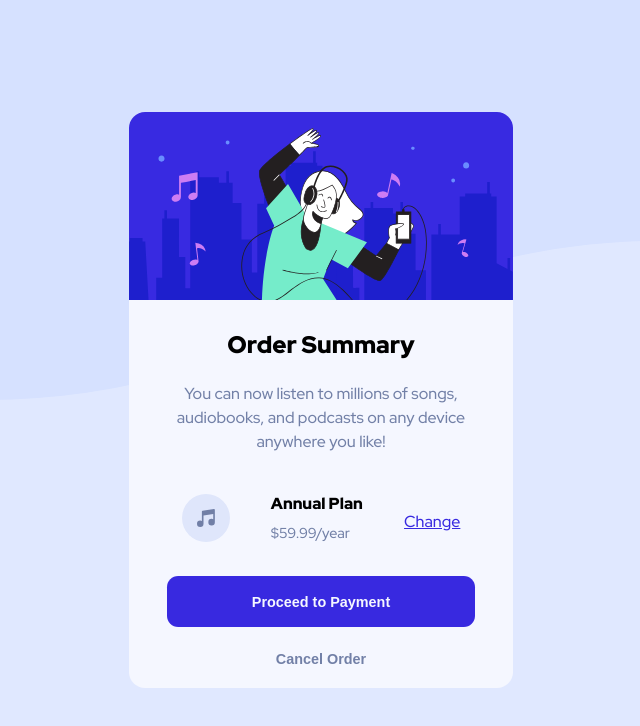
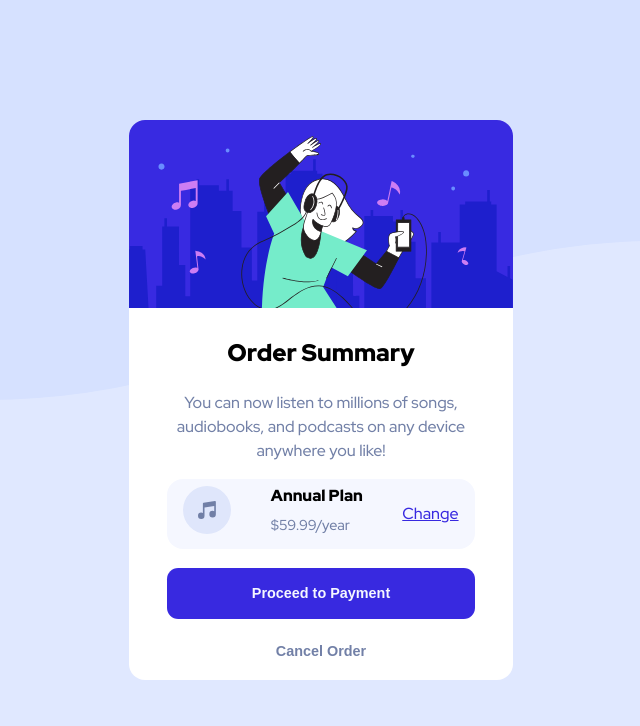
Before and after one commit to WilliamLop/order-summary-component-main, a plain HTML site: page index.html in a window 1280 px wide. Shown: the whole page, without its empty margins (319-959 px from the left). Drawn offline with Linux system fonts and the light colour scheme.

Commit message:
Agrega estilo a la sección plan

```diff
--- a/estilo.css
+++ b/estilo.css
@@ -10,6 +10,7 @@
     --hoverlink: hsl(281, 83%, 72%);
     --greendesatured: hsl(163, 76%, 69%);
     --reddesatured: hsl(2, 96%, 65%);
+    --white: hsl(0, 0%, 100%);
 }
 
 /* Estilo el body para buenas prácticas */
@@ -38,7 +39,7 @@ main{
 /* Estilo la card */
 .card{
     width: 90%;
-    background-color: var(--Verypaleblue);
+    background-color: var(--white);
     margin: 0 auto;
     border-radius: 1rem;
 }
@@ -68,10 +69,18 @@ figure{
 
 /* Estilo la card__plan */
 .card__plan{
+    box-sizing: border-box;
     display: flex;
-    justify-content: space-around;
+    justify-content: space-between;
     align-items: center;
-    padding: 0 2rem;
+    /* padding: 0 2rem; */
+    background-color: var(--Verypaleblue);
+    width:80%;
+    margin: 1rem auto;
+    border-radius: 1rem;
+    padding: 1rem;
+    height: 70px;
+
 }
 .card__plan-title{
     font-weight: 900;
@@ -137,10 +146,11 @@ figure{
     }
     .card{
         width: 50%;
-        background-color: var(--Verypaleblue);
+        background-color: var(--white);
         margin: 0 auto;
         border-radius: 1rem;
     }
+
 }
 @media (min-width: 64rem){
     .card{
@@ -160,7 +170,7 @@ figure{
 }
 @media (min-width: 90rem){
     .card{
-        width: 25%;
+        width: 29%;
     }
     .card__form-button{
         margin: 0.5rem auto;
```
